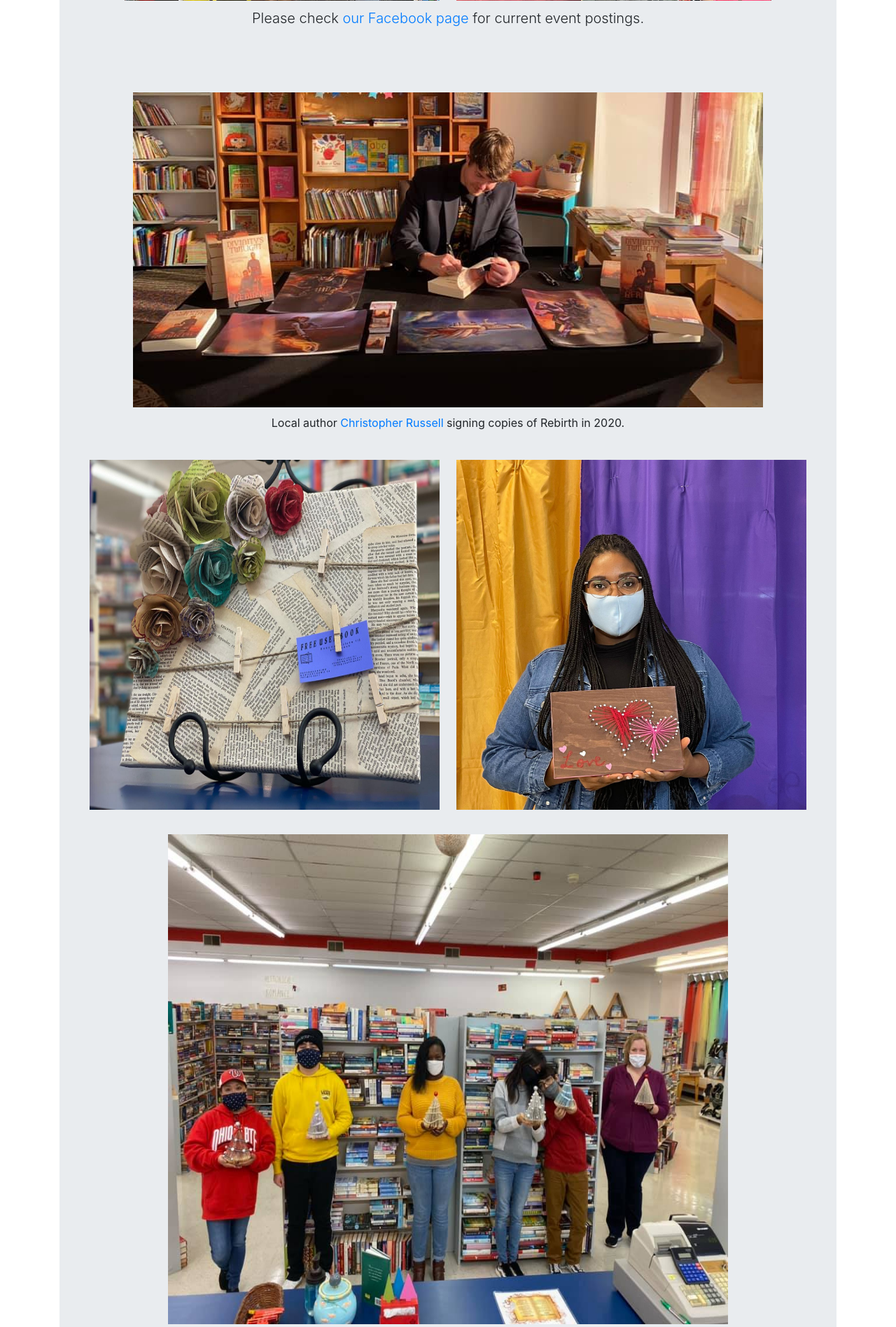
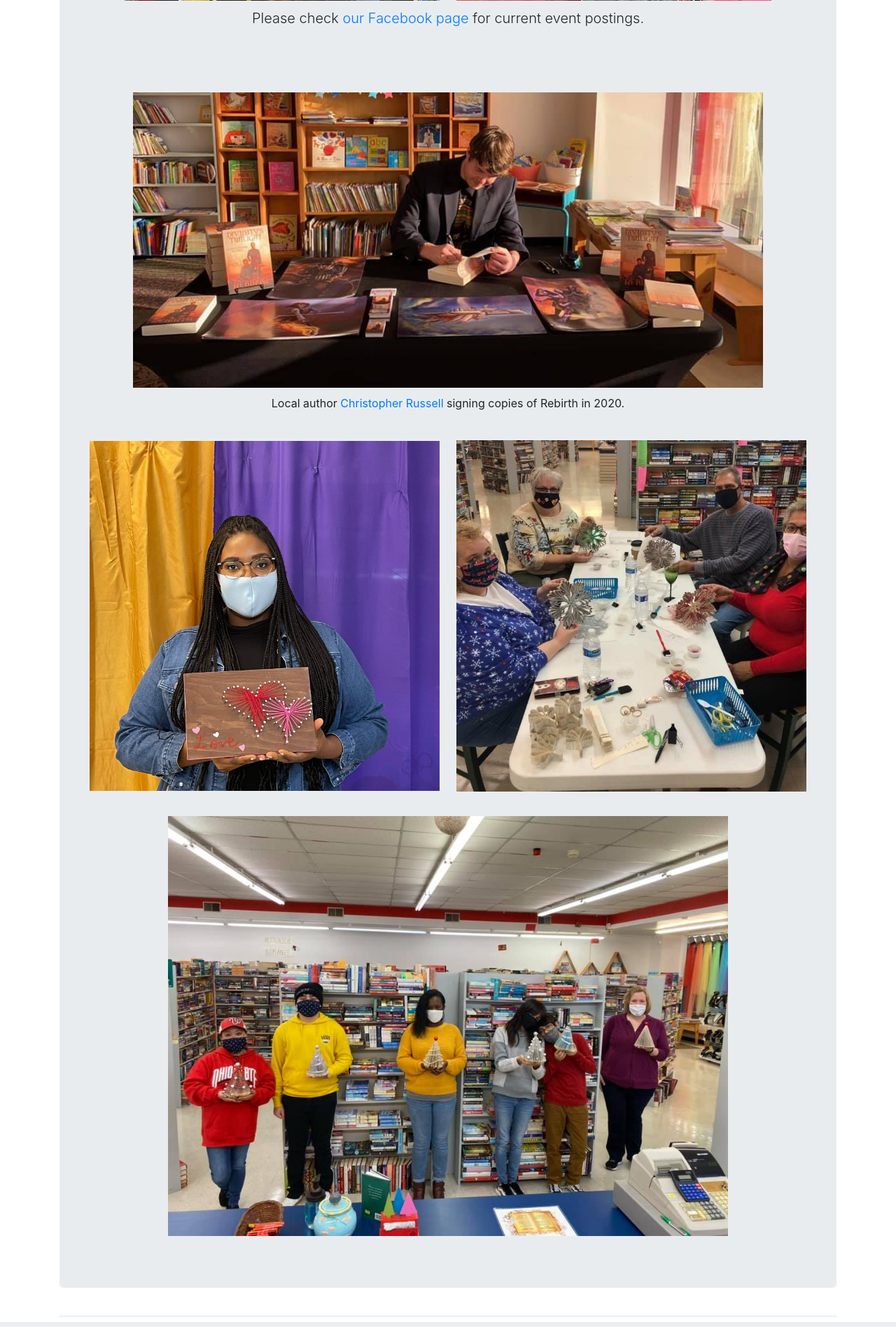
Before and after one commit to graciedevine/bookstore, a Django app: page /about/ in a window 1280 px wide. Shown: the part 793-2689 px from the top of the page at 70% size. Run offline with Django 3.2, Linux system fonts and the light colour scheme; some libraries are stand-ins or nearby versions.

Commit message:
Added img-fluid tag to images, still problem with Contact Us picture resizing.

```diff
--- a/paperbacks_ink/templates/paperbacks_ink/base.html
+++ b/paperbacks_ink/templates/paperbacks_ink/base.html
@@ -2,19 +2,20 @@
 
 <!doctype html>
 <html lang="en">
+
 <head>
   <meta charset="utf-8">
-  <meta name="viewpoint" content="width=device-width, initial-scale=1,
-    shrink-to-fit=no">
-    <title>Paperbacks Ink</title>
+  <meta name="viewport" content="width=device-width, initial-scale=1, shrink-to-fit=no">
 
   {% bootstrap_css %}
   <!-- tells Django to include all Bootstrap style files -->
   {% bootstrap_javascript jquery='full' %}
   <!-- enables all interactive behavior -->
+  <title>Paperbacks Ink</title>
 
   <!-- Defining the navigation bar -->
 </head>
+
 <body>
 
   <nav class="navbar navbar-expand-md navbar-light bg-light mb-4 border">
@@ -23,9 +24,8 @@
     <a class="navbar-brand" href="{% url 'paperbacks_ink:index' %}">Paperbacks Ink</a>
     <!-- Project's name appears at far left of navbar and links to homepage -->
 
-        <button class="navbar-toggler" type="button" data-toggle="collapse"
-          data-target="#navbarCollapse" aria-controls="navbarCollapse"
-          aria-expanded="false" aria-label="Toggle navigation">
+    <button class="navbar-toggler" type="button" data-toggle="collapse" data-target="#navbarCollapse"
+      aria-controls="navbarCollapse" aria-expanded="false" aria-label="Toggle navigation">
       <span class="navbar-toggler-icon"></span></button>
     <!-- Defines button that appears if window is too narrow -->
 
@@ -34,17 +34,20 @@
       <ul class="navbar-nav mr-auto">
         <li class="nav-item">
           <a class="nav-link" href="{% url 'paperbacks_ink:events' %}">
-              Events</a></li>
+            Events</a>
+        </li>
         <div class="collapse navbar-collapse" id="navbarCollapse">
           <ul class="navbar-nav mr-auto">
             <li class="nav-item">
               <a class="nav-link" href="{% url 'paperbacks_ink:kaffee' %}">
-              Kaffee Kultur</a></li>
+                Kaffee Kultur</a>
+            </li>
             <div class="collapse navbar-collapse" id="navbarCollapse">
               <ul class="navbar-nav mr-auto">
                 <li class="nav-item">
                   <a class="nav-link" href="{% url 'paperbacks_ink:contact' %}">
-                Contact Us</a></li>
+                    Contact Us</a>
+                </li>
               </ul>
             </div>
 
--- a/paperbacks_ink/templates/paperbacks_ink/events.html
+++ b/paperbacks_ink/templates/paperbacks_ink/events.html
@@ -4,35 +4,36 @@
 <div class="jumbotron" style="text-align: center;">
   <h1 class="display-4">Bring your friends or meet some of ours.</h1>
 
-    <p class="lead">Come out for one of our craft nights, book signings, read alouds for children or other literary events!</p>
+  <p class="lead">Come out for one of our craft nights, book signings, read alouds for children or other literary
+    events!</p>
 
   {% load static %}
-      <img src="{% static 'fairytale_day.jpg' %}" style="margin: 10px 10px 10px 10px;" width="450" height="450">
+  <img src="{% static 'fairytale_day.jpg' %}" style="margin: 10px 10px 10px 10px;" width="450" height="450"
+    class="img-fluid">
 
   {% load static %}
-      <img src="{% static 'painting.jpg' %}" style="margin: 10px 10px 10px 10px;" width="450" height="450">
+  <img src="{% static 'painting.jpg' %}" style="margin: 10px 10px 10px 10px;" width="450" height="450"
+    class="img-fluid">
 
-    <p class="lead">Please check <a href="https://www.facebook.com/pg/paperbacksink/events/?ref=page_internal">our Facebook page</a> for current
+  <p class="lead">Please check <a href="https://www.facebook.com/pg/paperbacksink/events/?ref=page_internal">our
+      Facebook page</a> for current
     event postings.</p>
 
   {% load static %}
-    <img src="{% static 'author.jpg' %}" style="margin: 75px 10px 10px 10px;" width="900" height="450">
-    <p>Local author <a href="https://www.christopherrussellauthor.com/">Christopher Russell</a> signing copies of Rebirth in 2020.</p>
+  <img src="{% static 'author.jpg' %}" style="margin: 75px 10px 10px 10px;" width="900" height="450" class="img-fluid">
+  <p>Local author <a href="https://www.christopherrussellauthor.com/">Christopher Russell</a> signing copies of Rebirth
+    in 2020.</p>
 
   {% load static %}
-    <img src="{% static 'picture_board.jpg' %}" style="margin: 25px 10px 10px 10px;" width="500" height="500">
+  <img src="{% static 'string.jpg' %}" style="margin: 25px 10px 10px 10px;" width="500" height="500" class="img-fluid">
 
   {% load static %}
-    <img src="{% static 'string.jpg' %}" style="margin: 25px 10px 10px 10px;" width="500" height="500">
+  <img src="{% static 'snowflakesb.jpg' %}" style="margin: 25px 10px 10px 10px;" width="500" height="600"
+    class="img-fluid">
 
   {% load static %}
-    <img src="{% static 'xmas_trees.jpg' %}" style="margin: 25px 10px 10px 10px;" width="800" height="700">
-
-    {% load static %}
-    <img src="{% static 'snowflakes.jpg' %}" style="margin: 25px 10px 10px 10px;" width="500" height="600">
-
-    {% load static %}
-    <img src="{% static 'manuscripts.jpg' %}" style="margin: 25px 10px 10px 10px;" width="500" height="600">
+  <img src="{% static 'xmas_trees.jpg' %}" style="margin: 25px 10px 10px 10px;" width="800" height="700"
+    class="img-fluid">
 
 </div>
 
```
Also changed, not shown: paperbacks_ink/templates/paperbacks_ink/contact.html (+6 -5 lines), paperbacks_ink/templates/paperbacks_ink/index.html (+24 -14 lines), static/picture_board.jpg, static/snowflakesb.jpg (added), static/women.jpg, 1 other file. Lines whose indentation alone changed are shown as unchanged.
